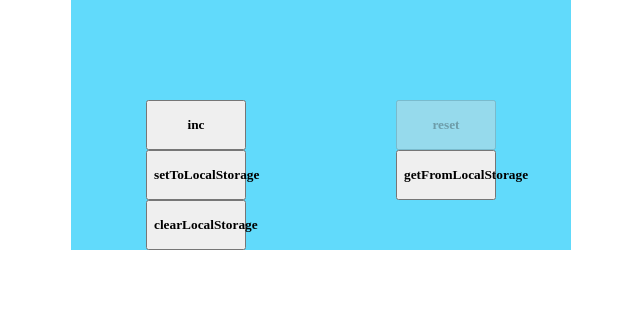
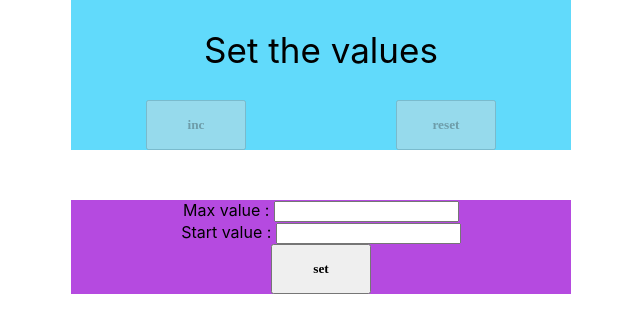
Before and after one commit to romchesko-pazzi/counter, a React (Create React App) app: page / in a window 1280 px wide. Shown: the top 332 px of the page, without its empty margins (319-959 px from the left). Built offline with nearby package versions, Linux system fonts and the light colour scheme.

Commit message:
feat: add main counter logic

```diff
--- a/src/App.tsx
+++ b/src/App.tsx
@@ -1,4 +1,4 @@
-import React, {useState} from 'react';
+import React, {useEffect, useState} from 'react';
 import s from "./App.module.css";
 import {Button} from "./components/Button/Button";
 import {Display} from "./components/Display";
@@ -7,49 +7,70 @@ import {SettingsDisplay} from "./components/SettingsDisplay/SettingsDisplay";
 function App() {
 
     const [num, setNum] = useState(0);
+    const [startValue, setStartValue] = useState(0);
+    const [title, setTitle] = useState("Set the values");
+    const [maxValue, setMaxValue] = useState(0);
+    const [disable, setDisable] = useState<boolean>(true);
+    const [limit, setLimit] = useState(false);
+    // useEffect(() => {
+    //     let itemAsString = localStorage.getItem("key1");
+    //     if (itemAsString) {
+    //         setNum(JSON.parse(itemAsString));
+    //     }
+    // }, []);
+    //
+    // useEffect(() => {
+    //     localStorage.setItem("key1", JSON.stringify(num));
+    // }, [num]);
+
+
+    const setValues = (start: number, max: number) => {
+        if (start < 0 || max < 0 || start > max || start === max) {
+            setTitle("Incorrect value");
+            setDisable(true);
+            return
+        }
+        setDisable(false);
+        setStartValue(start);
+        setMaxValue(max);
+        setNum(start);
+    }
 
     const increment = () => {
+        if (num === maxValue - 1) {
+            setLimit(true);
+            setDisable(true);
+        }
         setNum(num + 1);
     }
-
     const reset = () => {
-        setNum(0);
+        setNum(startValue);
+        setDisable(false);
+        setLimit(false);
     }
 
-    const setToLocalStorageHandler = () => {
-        localStorage.setItem("counterKey", JSON.stringify(num));
-        localStorage.setItem("counterKey1", JSON.stringify(num + 2));
-        localStorage.setItem("counterKey2", JSON.stringify(num + 4));
-    }
-
-    const getFromLocalStorageHandler = () => {
-        let valueAsString = localStorage.getItem("counterKey");
-        if (valueAsString) {
-            let valueAsNumber = JSON.parse(valueAsString);
-            setNum(valueAsNumber);
-        }
-    }
-
-    const clearLocalStorageHandler = () => {
-        localStorage.clear();
-        setNum(0);
-    }
-
+    console.log(num, startValue, maxValue);
     return (
-        <div className={s.main}>
+        <>
             <div className={s.counter}>
-                <Display result={num}/>
-                <Button name={"inc"} callBack={increment} disabled={num > 40} result={num}/>
-                <Button name={"reset"} callBack={reset} disabled={num === 0} result={num}/>
-                <Button callBack={setToLocalStorageHandler} name={"setToLocalStorage"} disabled={false}/>
-                <Button callBack={getFromLocalStorageHandler} name={"getFromLocalStorage"} disabled={false}/>
-                <Button callBack={clearLocalStorageHandler} name={"clearLocalStorage"} disabled={false}/>
+                <Display
+                    title={title}
+                    limit={limit}
+                    num={num}
+                    startValue={startValue}
+                    maxValue={maxValue}/>
+                <Button name={"inc"}
+                        callBack={increment}
+                        disabled={disable}/>
+                <Button name={"reset"}
+                        callBack={reset}
+                        disabled={num === startValue}/>
             </div>
-            {/*<div className={s.settings}>*/}
-            {/*    <SettingsDisplay/>*/}
-            {/*    <Button callBack={() => setNum} result={5} name={"set"} disabled={true}/>*/}
-            {/*</div>*/}
-        </div>
+            <div className={s.settings}>
+                <SettingsDisplay callBack={(start, max) => setValues(start, max)}/>
+                {/*<Button callBack={setValue} name={"set"} disabled={false}/>*/}
+            </div>
+        </>
     );
 }
 
```
